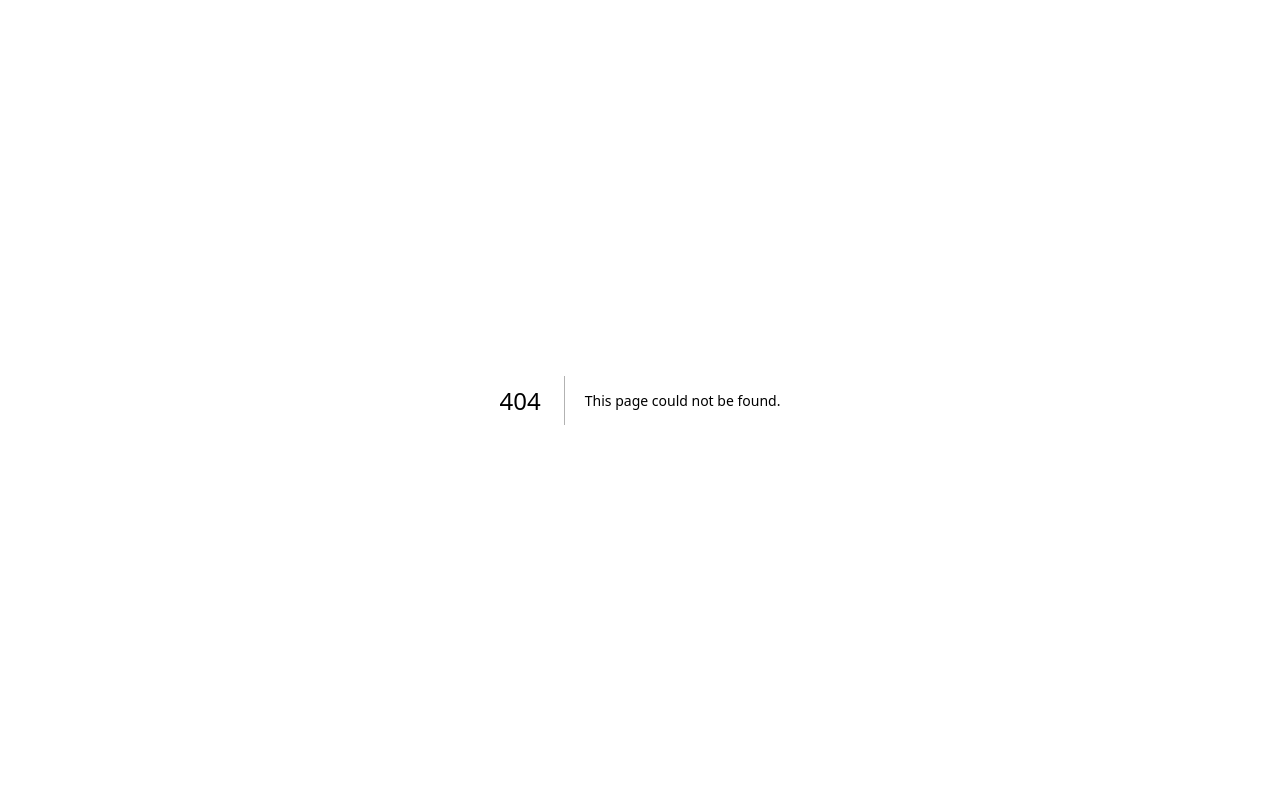
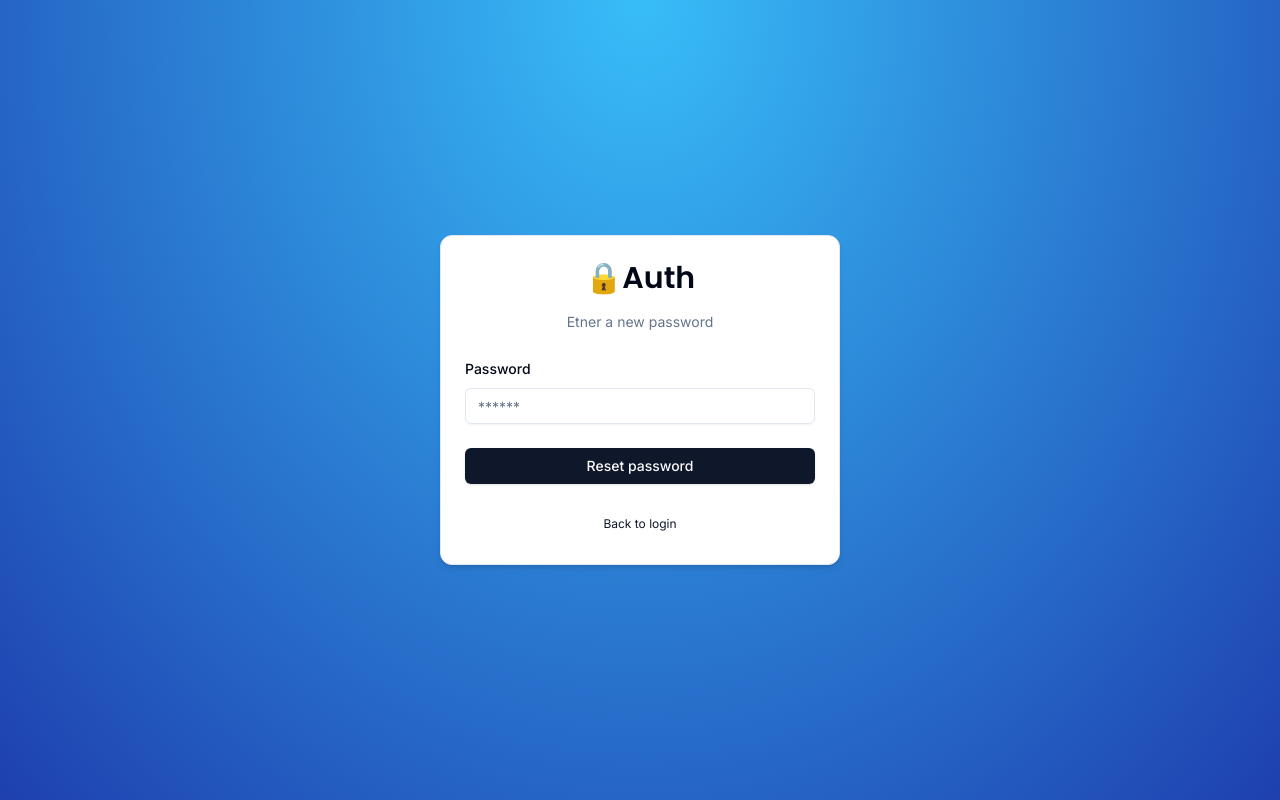
Before and after one commit to RowdyKGZ/next-auth-advanced, a Next.js app: page /auth/new-password in a window 1280 px wide. Before the commit this address had no page. Built offline with nearby package versions, Linux system fonts and the light colour scheme.

Commit message:
reset password form

```diff
--- /dev/null
+++ b/actions/new-password.ts
@@ -0,0 +1,57 @@
+"use server";
+
+import * as z from "zod";
+import bcrypt from "bcryptjs";
+
+import { db } from "@/lib/db";
+import { getUserByEmail } from "@/data/user";
+import { NewPasswordSchema } from "@/schemas";
+import { getPasswordResetTokenByToken } from "@/data/password-resset-token";
+
+export const newPassword = async (
+  values: z.infer<typeof NewPasswordSchema>,
+  token: string | null
+) => {
+  if (!token) {
+    return { error: "Missing token!" };
+  }
+
+  const validateFields = NewPasswordSchema.safeParse(values);
+
+  if (!validateFields.success) {
+    return { error: "Invalid fields!" };
+  }
+
+  const { password } = validateFields.data;
+
+  const existingToken = await getPasswordResetTokenByToken(token);
+
+  if (!existingToken) {
+    return { error: "Invalid token!" };
+  }
+
+  const hasExpired = new Date(existingToken.expires) < new Date();
+
+  if (hasExpired) {
+    return { error: "Token has expired!" };
+  }
+
+  const existingUser = await getUserByEmail(existingToken.email);
+
+  if (!existingUser) {
+    return { error: "Email does not exist" };
+  }
+
+  const hashedPassword = await bcrypt.hash(password, 10);
+
+  await db.user.update({
+    where: { id: existingUser.id },
+    data: { password: hashedPassword },
+  });
+
+  await db.passwordResetToken.delete({
+    where: { id: existingToken.id },
+  });
+
+  return { success: "Password updated!" };
+};
--- /dev/null
+++ b/app/auth/new-password/page.tsx
@@ -0,0 +1,7 @@
+import { NewPasswordForm } from "@/components/auth/new-password-form";
+
+const PasswordPage = () => {
+  return <NewPasswordForm />;
+};
+
+export default PasswordPage;
--- /dev/null
+++ b/components/auth/new-password-form.tsx
@@ -0,0 +1,89 @@
+"use client";
+
+import * as z from "zod";
+import { useForm } from "react-hook-form";
+import { useState, useTransition } from "react";
+import { useSearchParams } from "next/navigation";
+import { zodResolver } from "@hookform/resolvers/zod";
+
+import { NewPasswordSchema } from "@/schemas";
+import { Input } from "@/components/ui/input";
+import { Button } from "@/components/ui/button";
+import { FormError } from "@/components/form-error";
+import { newPassword } from "@/actions/new-password";
+import { FormSuccess } from "@/components/form-success";
+import { CardWrapper } from "@/components/auth/card-wrapper";
+import {
+  Form,
+  FormControl,
+  FormField,
+  FormItem,
+  FormLabel,
+  FormMessage,
+} from "@/components/ui/form";
+
+export const NewPasswordForm = () => {
+  const searchParams = useSearchParams();
+  const token = searchParams.get("token");
+
+  const [error, setError] = useState<string | undefined>("");
+  const [success, setSuccess] = useState<string | undefined>("");
+  const [isPending, startTransition] = useTransition();
+
+  const form = useForm<z.infer<typeof NewPasswordSchema>>({
+    resolver: zodResolver(NewPasswordSchema),
+    defaultValues: {
+      password: "",
+    },
+  });
+
+  const onSubmit = (values: z.infer<typeof NewPasswordSchema>) => {
+    setError("");
+    setSuccess("");
+
+    startTransition(() => {
+      newPassword(values, token).then((data) => {
+        setError(data?.error);
+        setSuccess(data?.success);
+      });
+    });
+  };
+
+  return (
+    <CardWrapper
+      headerLabel="Etner a new password"
+      backButtonLabel="Back to login"
+      backButtonHref="/auth/login"
+    >
+      <Form {...form}>
+        <form onSubmit={form.handleSubmit(onSubmit)} className="space-y-6">
+          <div className="space-y-4">
+            <FormField
+              control={form.control}
+              name="password"
+              render={({ field }) => (
+                <FormItem>
+                  <FormLabel>Password</FormLabel>
+                  <FormControl>
+                    <Input
+                      {...field}
+                      disabled={isPending}
+                      placeholder="******"
+                      type="password"
+                    />
+                  </FormControl>
+                  <FormMessage />
+                </FormItem>
+              )}
+            />
+          </div>
+          <FormError message={error} />
+          <FormSuccess message={success} />
+          <Button disabled={isPending} type="submit" className="w-full">
+            Reset password
+          </Button>
+        </form>
+      </Form>
+    </CardWrapper>
+  );
+};
--- a/route.ts
+++ b/route.ts
@@ -15,6 +15,7 @@
   "/auth/register",
   "/auth/error",
   "/auth/reset",
+  "/auth/new-password",
 ];
 
 /**
--- a/schemas/index.ts
+++ b/schemas/index.ts
@@ -1,4 +1,8 @@
 import * as z from "zod";
+
+export const NewPasswordSchema = z.object({
+  password: z.string().min(6, { message: "Minimum  6 characters required" }),
+});
 
 export const ResetSchema = z.object({
   email: z.string().email({ message: "Email is required" }),
```
